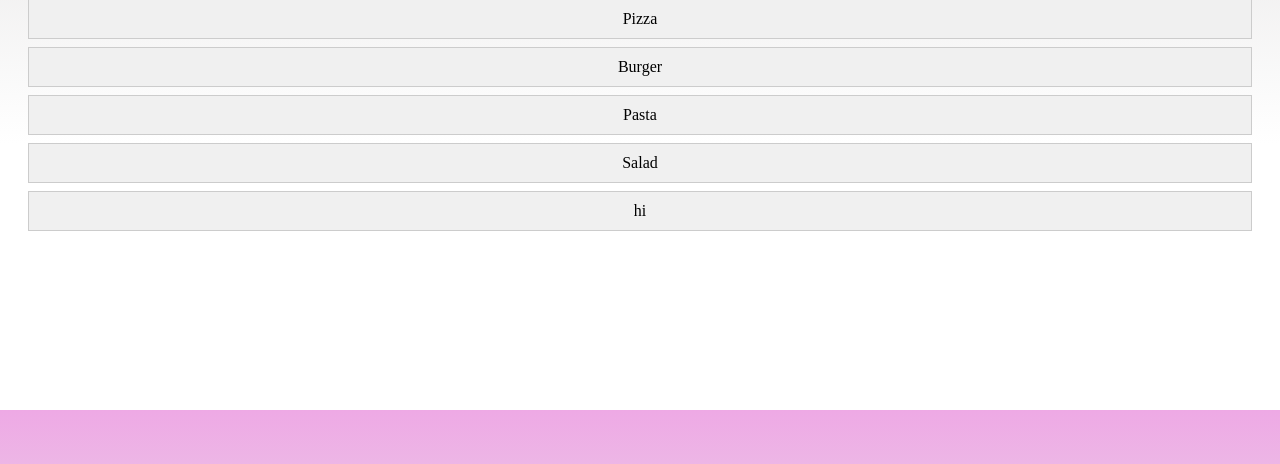
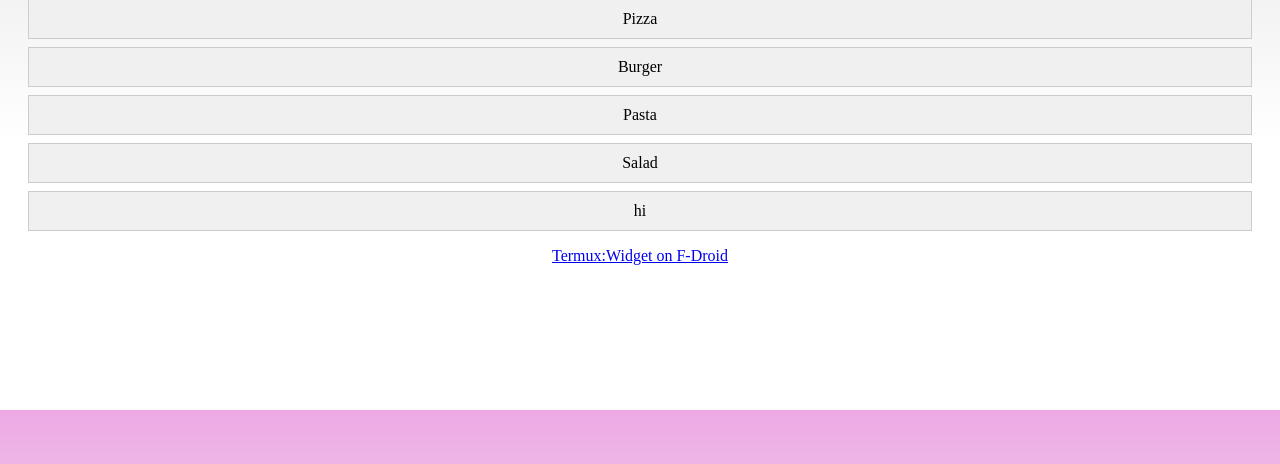
Before and after one commit to chrisortiz-code/boutique, a Flask app: page /test in a window 1280 px wide. Shown: the part 390-854 px from the top of the page. Run offline with Flask 3, Linux system fonts and the light colour scheme.

Commit message:
Add scripts

```diff
--- a/templates/test.html
+++ b/templates/test.html
@@ -31,6 +31,10 @@
         <li data-id="4">Salad</li>
         <li>hi</li>
     </ul>
+    <a href="https://f-droid.org/en/packages/com.termux.widget/" target="_blank" rel="noopener noreferrer">
+        Termux:Widget on F-Droid
+    </a>
+
 </div>
 {% endblock %}
 
```
Also changed, not shown: 1 other file.
